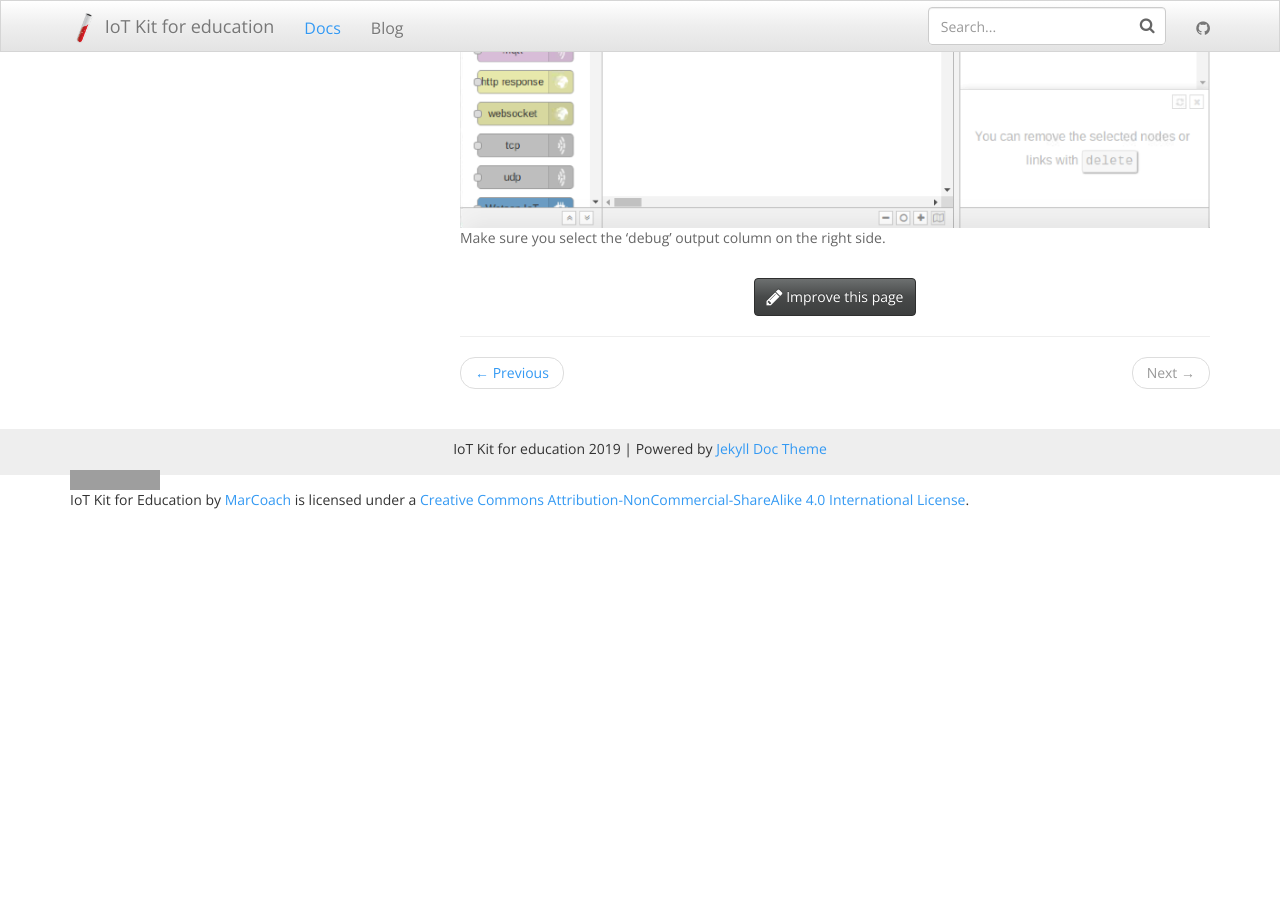
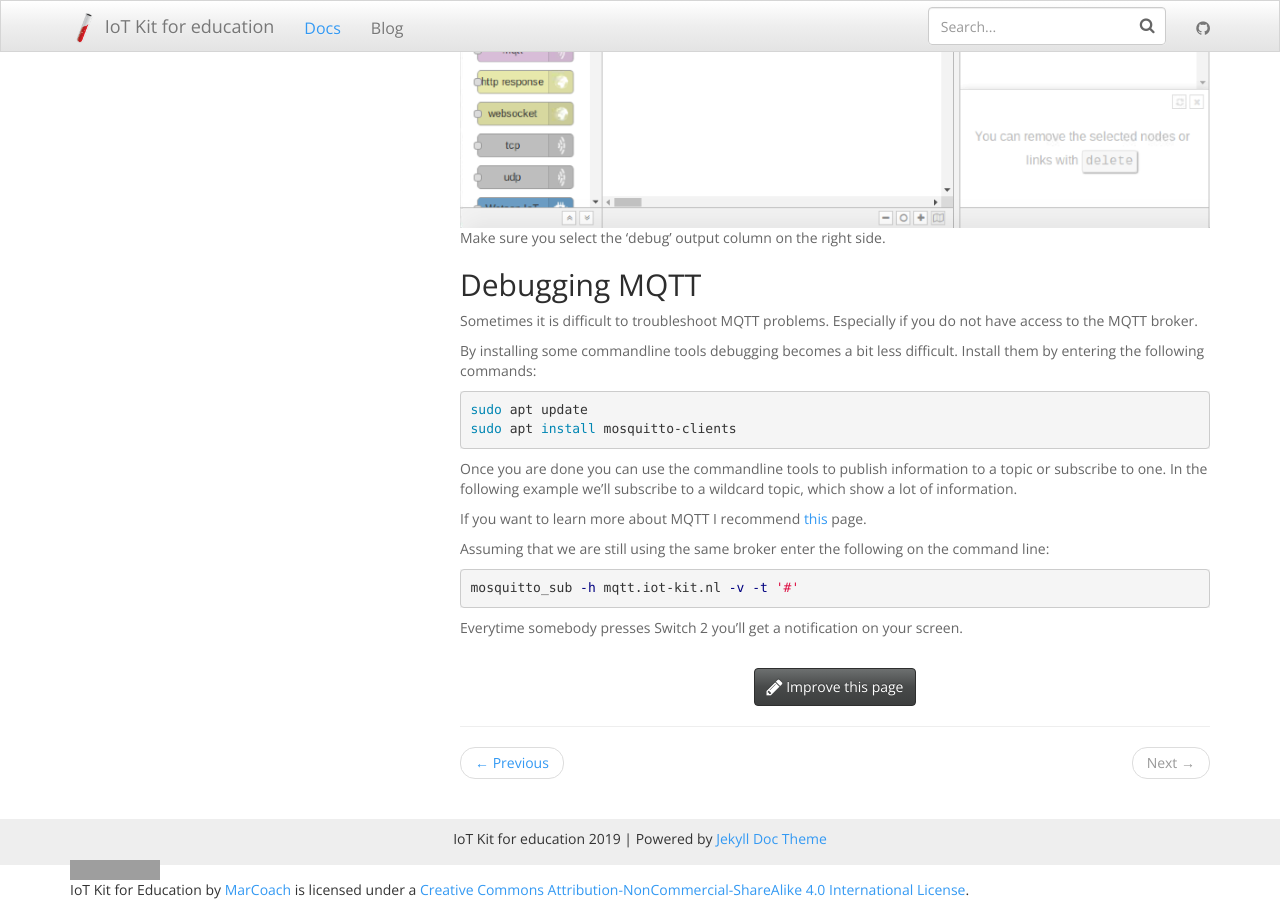
Before and after one commit to mverleun/IoT-Web, a Jekyll site: the page built from _docs/lessons/lesson-3.md, in a window 1280 px wide and 900 px high, scrolled down 5674 px. Built offline with Jekyll 4.4.1, drawn with Linux system fonts in a browser that asks for light colours; nearby versions of some CDN libraries; before the commit the page ends 6184 px from its top, so only the background shows below that; grey boxes are pictures that could not be loaded.

Commit message:
Update lesson-3.md

````diff
--- a/_docs/lessons/lesson-3.md
+++ b/_docs/lessons/lesson-3.md
@@ -46,3 +46,27 @@ And the first one to release the button will turn all LED's off.
 
 You can see what is happening if you add a 'debug output' node like this: ![](/img/lessons/lesson-3/debug.png)
 Make sure you select the 'debug' output column on the right side.
+
+## Debugging MQTT
+
+Sometimes it is difficult to troubleshoot MQTT problems. Especially if you do not have access to the MQTT broker.
+
+By installing some commandline tools debugging becomes a bit less difficult. Install them by entering the following commands:
+
+```bash
+sudo apt update
+sudo apt install mosquitto-clients
+```
+
+Once you are done you can use the commandline tools to publish information to a topic or subscribe to one.
+In the following example we'll subscribe to a wildcard topic, which show a lot of information.
+
+If you want to learn more about MQTT I recommend [this](https://mosquitto.org/man/mqtt-7.html) page.
+
+Assuming that we are still using the same broker enter the following on the command line:
+
+```bash
+mosquitto_sub -h mqtt.iot-kit.nl -v -t '#'
+```
+
+Everytime somebody presses Switch 2 you'll get a notification on your screen.
````
